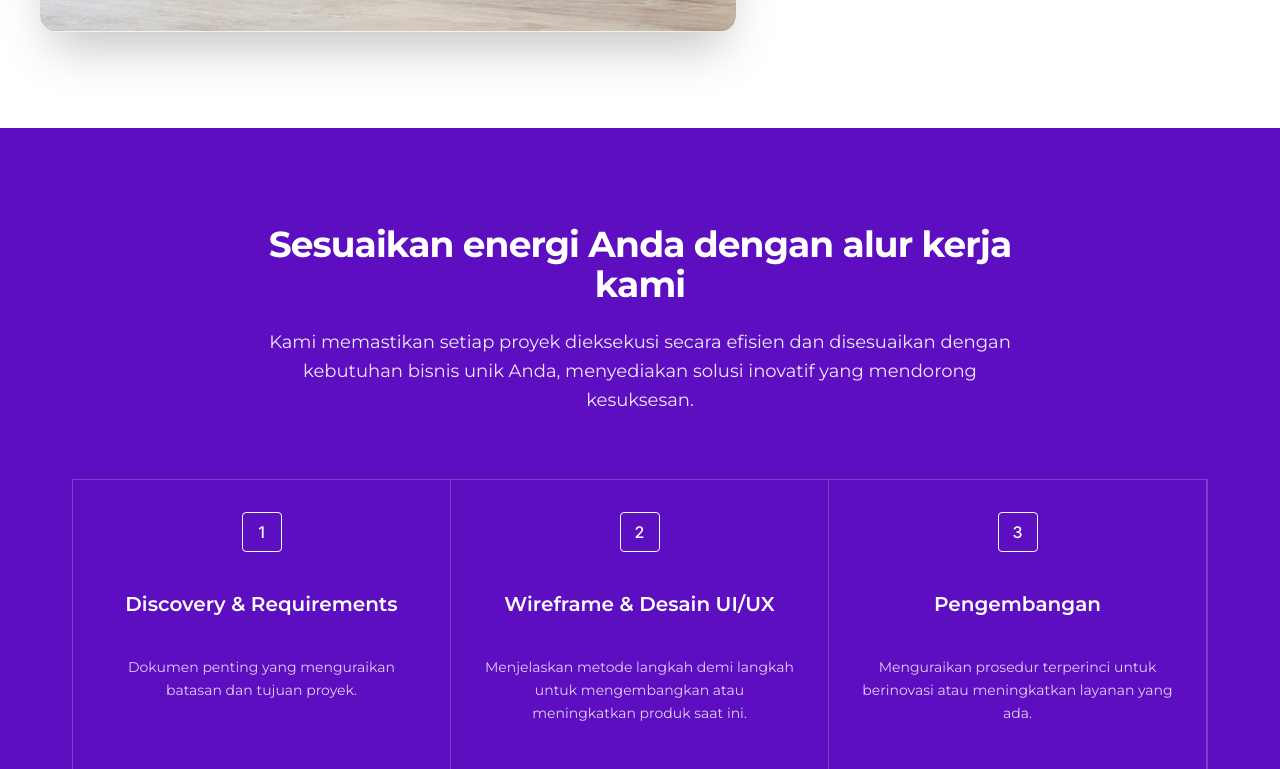
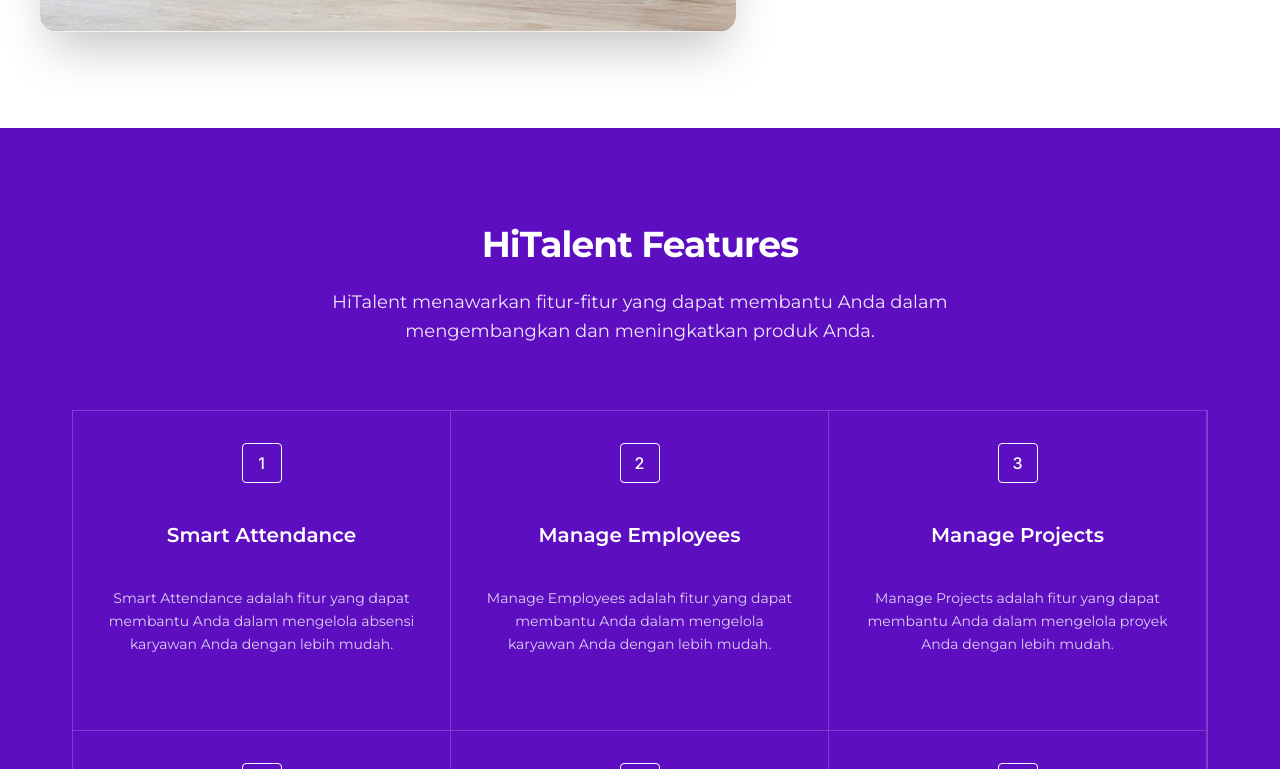
Before and after one commit to septa-cyber/compro-kreasitech, a Next.js app: page /products/hitalent in a window 1280 px wide. Shown: the part 2031-2800 px from the top of the page. Built offline with nearby package versions, Linux system fonts and the light colour scheme; no server answers; the database is empty.

Commit message:
feat: add HiTalentProcess component to display product features.

```diff
--- a/components/products/hitalent/HiTalentProcess.tsx
+++ b/components/products/hitalent/HiTalentProcess.tsx
@@ -8,10 +8,10 @@
             <div className="max-w-[1200px] mx-auto px-4 sm:px-6 lg:px-8 text-center flex flex-col items-center gap-16">
                 <div className="max-w-3xl mx-auto">
                     <h2 className="font-h2 mb-6 !text-white">
-                        Sesuaikan energi Anda dengan alur kerja kami
+                        HiTalent Features
                     </h2>
                     <p className="font-body-lg !text-white/90 leading-relaxed">
-                        Kami memastikan setiap proyek dieksekusi secara efisien dan disesuaikan dengan kebutuhan bisnis unik Anda, menyediakan solusi inovatif yang mendorong kesuksesan.
+                        HiTalent menawarkan fitur-fitur yang dapat membantu Anda dalam mengembangkan dan meningkatkan produk Anda.
                     </p>
                 </div>
 
@@ -22,10 +22,10 @@
                             1
                         </div>
                         <h3 className="font-h4 text-center h-14 flex items-center justify-center group-hover:!text-gray-900 transition-colors duration-300">
-                            Discovery & Requirements
+                            Smart Attendance
                         </h3>
                         <p className="font-body-sm text-center !text-white/80 group-hover:!text-gray-600 transition-colors duration-300">
-                            Dokumen penting yang menguraikan batasan dan tujuan proyek.
+                            Smart Attendance adalah fitur yang dapat membantu Anda dalam mengelola absensi karyawan Anda dengan lebih mudah.
                         </p>
                     </div>
 
@@ -34,10 +34,10 @@
                             2
                         </div>
                         <h3 className="font-h4 text-center h-14 flex items-center justify-center group-hover:!text-gray-900 transition-colors duration-300">
-                            Wireframe & Desain UI/UX
+                            Manage Employees
                         </h3>
                         <p className="font-body-sm text-center !text-white/80 group-hover:!text-gray-600 transition-colors duration-300">
-                            Menjelaskan metode langkah demi langkah untuk mengembangkan atau meningkatkan produk saat ini.
+                            Manage Employees adalah fitur yang dapat membantu Anda dalam mengelola karyawan Anda dengan lebih mudah.
                         </p>
                     </div>
 
@@ -46,10 +46,10 @@
                             3
                         </div>
                         <h3 className="font-h4 text-center h-14 flex items-center justify-center group-hover:!text-gray-900 transition-colors duration-300">
-                            Pengembangan
+                            Manage Projects
                         </h3>
                         <p className="font-body-sm text-center !text-white/80 group-hover:!text-gray-600 transition-colors duration-300">
-                            Menguraikan prosedur terperinci untuk berinovasi atau meningkatkan layanan yang ada.
+                            Manage Projects adalah fitur yang dapat membantu Anda dalam mengelola proyek Anda dengan lebih mudah.
                         </p>
                     </div>
 
@@ -58,10 +58,10 @@
                             4
                         </div>
                         <h3 className="font-h4 text-center h-14 flex items-center justify-center group-hover:!text-gray-900 transition-colors duration-300">
-                            SIT
+                            Manage Payroll
                         </h3>
                         <p className="font-body-sm text-center !text-white/80 group-hover:!text-gray-600 transition-colors duration-300">
-                            Mewakili pencapaian yang diraih melalui komitmen, keterampilan, dan keberanian.
+                            Manage Payroll adalah fitur yang dapat membantu Anda dalam mengelola gaji Anda dengan lebih mudah.
                         </p>
                     </div>
 
@@ -71,10 +71,10 @@
                             5
                         </div>
                         <h3 className="font-h4 text-center h-14 flex items-center justify-center group-hover:!text-gray-900 transition-colors duration-300">
-                            UAT
+                            Task Monitoring
                         </h3>
                         <p className="font-body-sm text-center !text-white/80 group-hover:!text-gray-600 transition-colors duration-300">
-                            Mewujudkan kisah sukses yang dibangun atas ketekunan, keahlian, dan keberanian.
+                            Task Monitoring adalah fitur yang dapat membantu Anda dalam mengelola tugas Anda dengan lebih mudah.
                         </p>
                     </div>
 
@@ -83,10 +83,10 @@
                             6
                         </div>
                         <h3 className="font-h4 text-center h-14 flex items-center justify-center group-hover:!text-gray-900 transition-colors duration-300">
-                            Deployment
+                            Manage Permit
                         </h3>
                         <p className="font-body-sm text-center !text-white/80 group-hover:!text-gray-600 transition-colors duration-300">
-                            Memungkinkan perbaikan berkelanjutan melalui tinjauan konstan dan perubahan berulang.
+                            Manage Permit adalah fitur yang dapat membantu Anda dalam mengelola izin Anda dengan lebih mudah.
                         </p>
                     </div>
                 </div>
```
